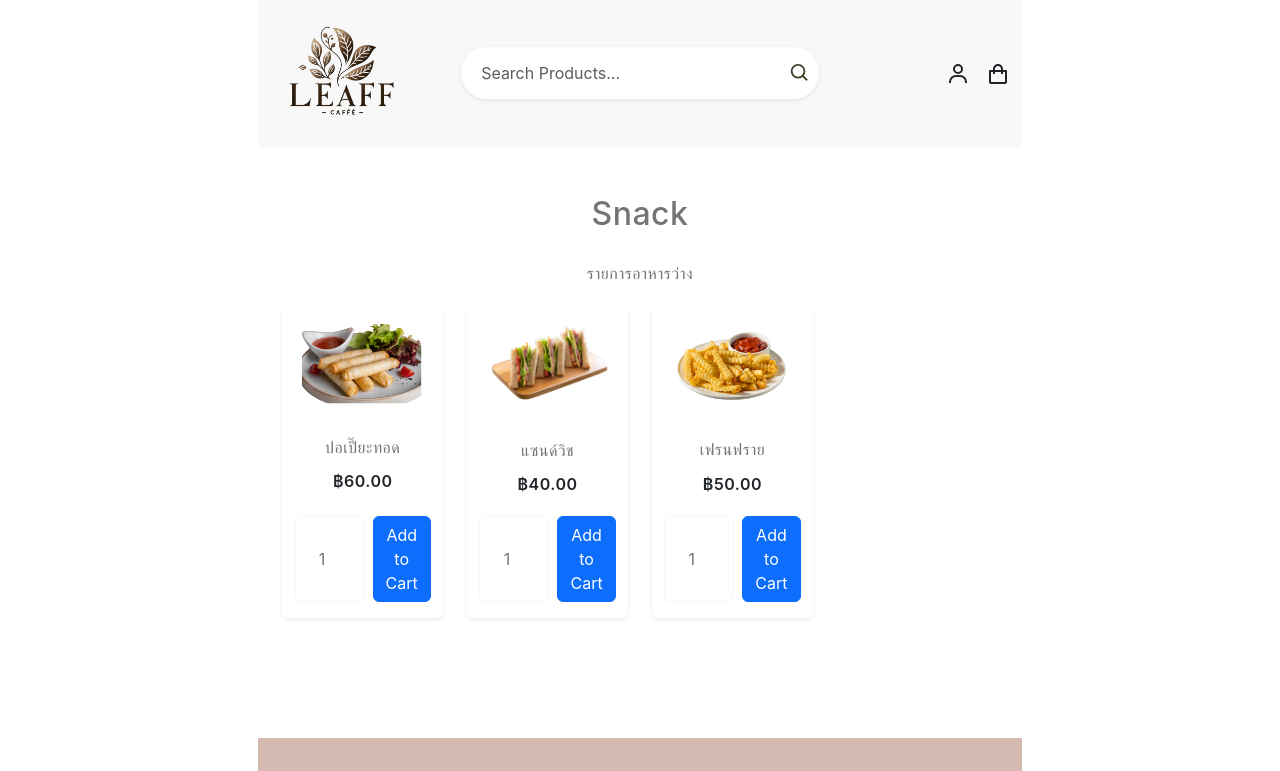
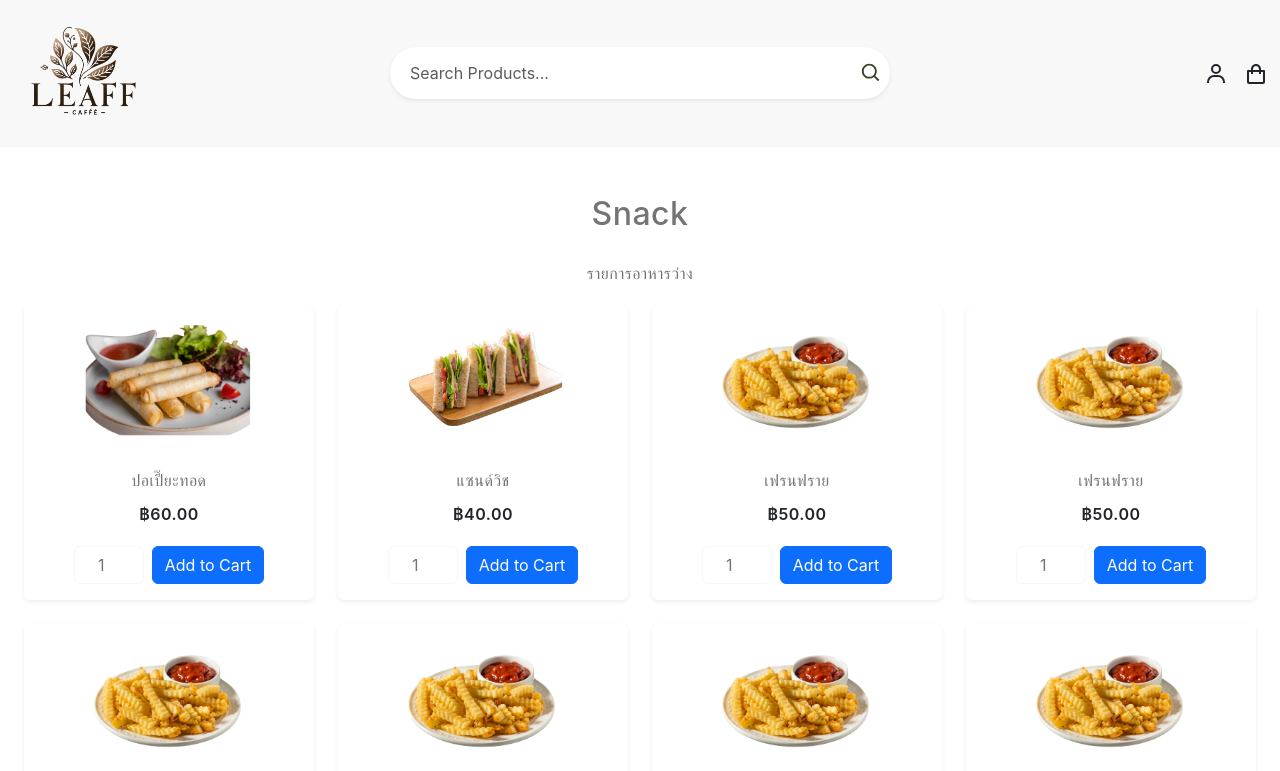
Before and after one commit to imnotppee/coffee-shop-react, a React (Vite) app in the folder frontend/: page /snack in a window 1280 px wide. Shown: the top 771 px of the page. Built offline with nearby package versions, Linux system fonts and the light colour scheme.

Commit message:
Hee Kuay Tad

```diff
--- a/frontend/src/App.jsx
+++ b/frontend/src/App.jsx
@@ -13,8 +13,6 @@ import Footer from './components/Footer';
 
 import './style.css';
 import 'bootstrap/dist/css/bootstrap.min.css';
-
-
 
 const AppLayout = () => {
   const location = useLocation();
--- a/frontend/src/pages/Drinks.jsx
+++ b/frontend/src/pages/Drinks.jsx
@@ -12,7 +12,10 @@ const Drinks = () => (
           { img: "images/product-Honey Lemon Soda.png", title: "น้ำผึ่งมะนาวโซดา", price: "฿45.00" },
           { img: "images/product-Strawberry Soda.png", title: "สตอเบอร์รี่", price: "฿45.00" },
           { img: "images/product-Coke.png", title: "โค้ก", price: "฿25.00" },
-
+          { img: "images/product-Coke.png", title: "โค้ก", price: "฿25.00" },
+          { img: "images/product-Coke.png", title: "โค้ก", price: "฿25.00" },
+          { img: "images/product-Coke.png", title: "โค้ก", price: "฿25.00" },
+          { img: "images/product-Coke.png", title: "โค้ก", price: "฿25.00" },
         ].map((product, i) => (
           <div key={i} className="col-sm-6 col-md-4 col-lg-3 mb-4">
             <div className="card text-center shadow-sm border-0 h-100">
--- a/frontend/src/pages/Home.jsx
+++ b/frontend/src/pages/Home.jsx
@@ -20,11 +20,11 @@ const Home = () => (
       </div>
     </section>
 
-    <section className="py-5 px-4">
+    <section className="py-5 px-0 container-fluid">
   <h2 className="section-title text-center mb-5">Categories</h2>
   <div className="row justify-content-center gap-4">
     {categoryLinks.map((cat, i) => (
-      <div key={i} className="col-auto text-center">  {/* เปลี่ยน col-2 เป็น col-auto */}
+      <div key={i} className="col-auto text-center">
         <Link to={cat.path} className="text-decoration-none text-dark">
           <img
             src={`images/category-${i + 1}.png`}
@@ -43,10 +43,6 @@ const Home = () => (
     ))}
   </div>
 </section>
-
-
-
-
     <section className="pb-5 container-lg">
       <h2 className="section-title text-center my-4">Recommended Menu</h2>
       <div className="row">
--- a/frontend/src/pages/Snack.jsx
+++ b/frontend/src/pages/Snack.jsx
@@ -11,7 +11,11 @@ const Snack = () => (
           { img: "images/product-Spring Rolls.png", title: "ปอเปี๊ยะทอด", price: "฿60.00" },
           { img: "images/product-Sandwich.png", title: "แซนด์วิช", price: "฿40.00" },
           { img: "images/product-French Fries.png", title: "เฟรนฟราย", price: "฿50.00" },
-
+          { img: "images/product-French Fries.png", title: "เฟรนฟราย", price: "฿50.00" },
+          { img: "images/product-French Fries.png", title: "เฟรนฟราย", price: "฿50.00" },
+          { img: "images/product-French Fries.png", title: "เฟรนฟราย", price: "฿50.00" },
+          { img: "images/product-French Fries.png", title: "เฟรนฟราย", price: "฿50.00" },
+          { img: "images/product-French Fries.png", title: "เฟรนฟราย", price: "฿50.00" },
         ].map((product, i) => (
           <div key={i} className="col-sm-6 col-md-4 col-lg-3 mb-4">
             <div className="card text-center shadow-sm border-0 h-100">
--- a/frontend/src/style.css
+++ b/frontend/src/style.css
@@ -1,6 +1,6 @@
 body {
-  margin: 0;
-  padding: 0;
+  padding-left: 0;
+  padding-right: 0;
   --heading-font: "Inter", sans-serif;
   --bs-link-color: #333;
   --bs-link-hover-color: #333;
```
